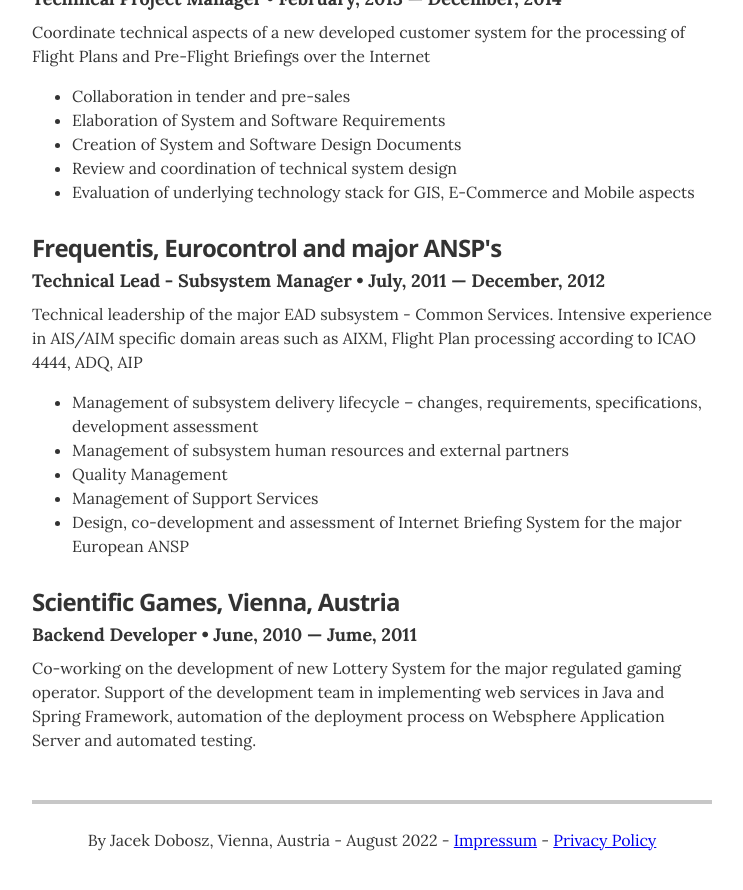
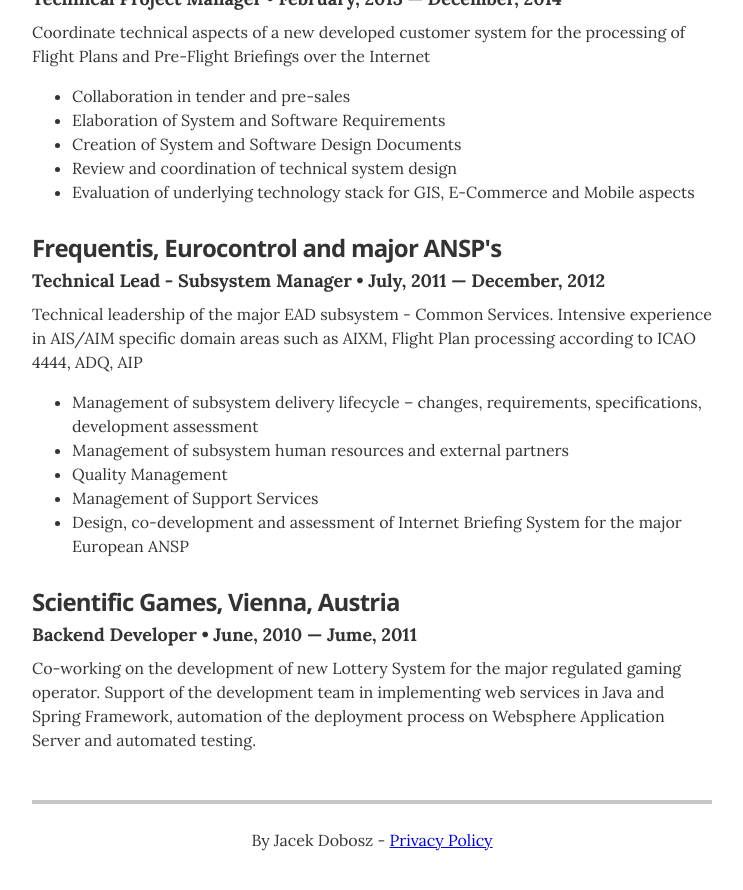
Before and after one commit to jdobosz/jdobosz.github.io, a Jekyll site: the page built from index.html, in a window 1280 px wide and 900 px high, scrolled down 4443 px. Shown: the top 890 px of the window, without its empty margins (268-1011 px from the left). Built offline with Jekyll 4.4.1, drawn with Linux system fonts in a browser that asks for light colours.

```diff
--- a/_layouts/resume.html
+++ b/_layouts/resume.html
@@ -244,7 +244,7 @@
       {% endif %}
 
       <footer class="page-footer">
-        By Jacek Dobosz, Vienna, Austria - August 2022 - <a href="https://firmen.wko.at/Web/DetailsKontakt.aspx?FirmaID=5a1a0679-04ce-46a3-8fac-1e40b8645030" target="_blank">Impressum</a> - <a href="https://docs.github.com/en/site-policy/privacy-policies/github-privacy-statement" target="_blank">Privacy Policy</a>
+        By Jacek Dobosz - <a href="https://docs.github.com/en/site-policy/privacy-policies/github-privacy-statement" target="_blank">Privacy Policy</a>
       </footer>
 
     </div>
```
